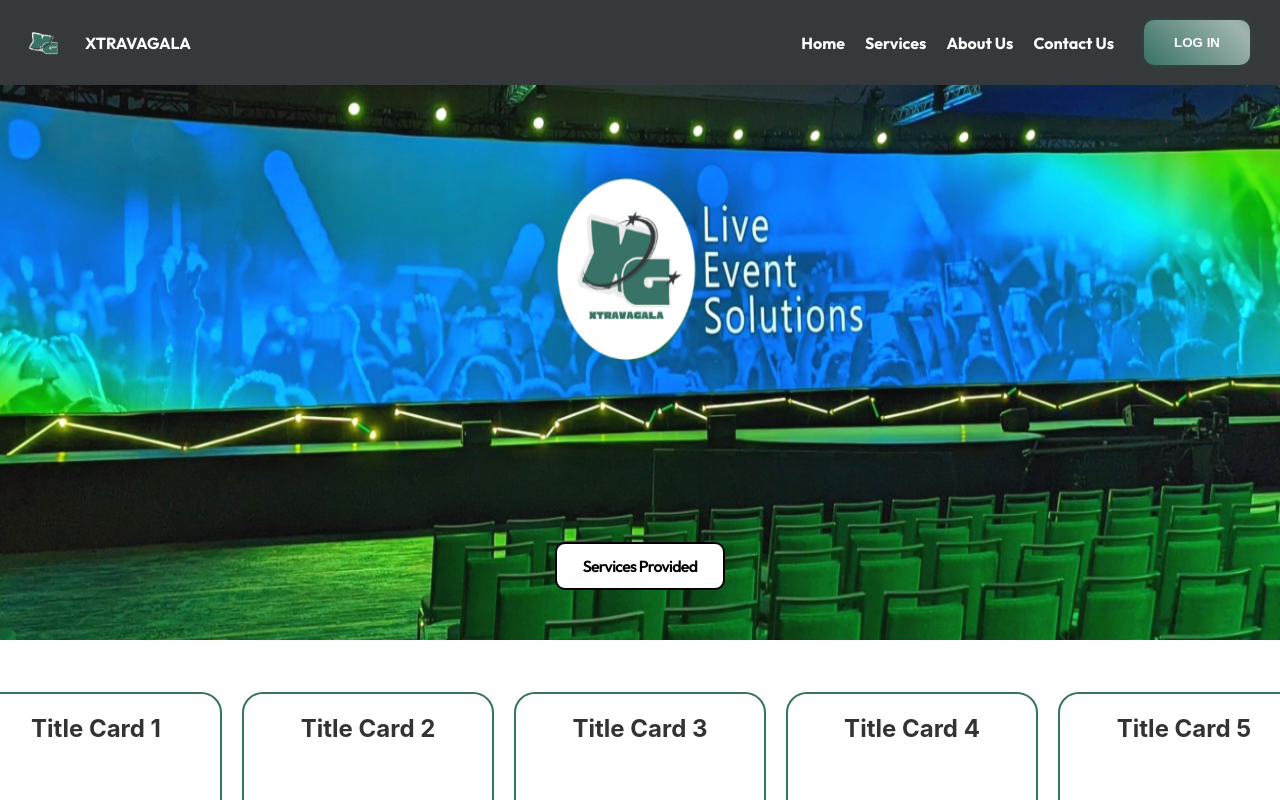
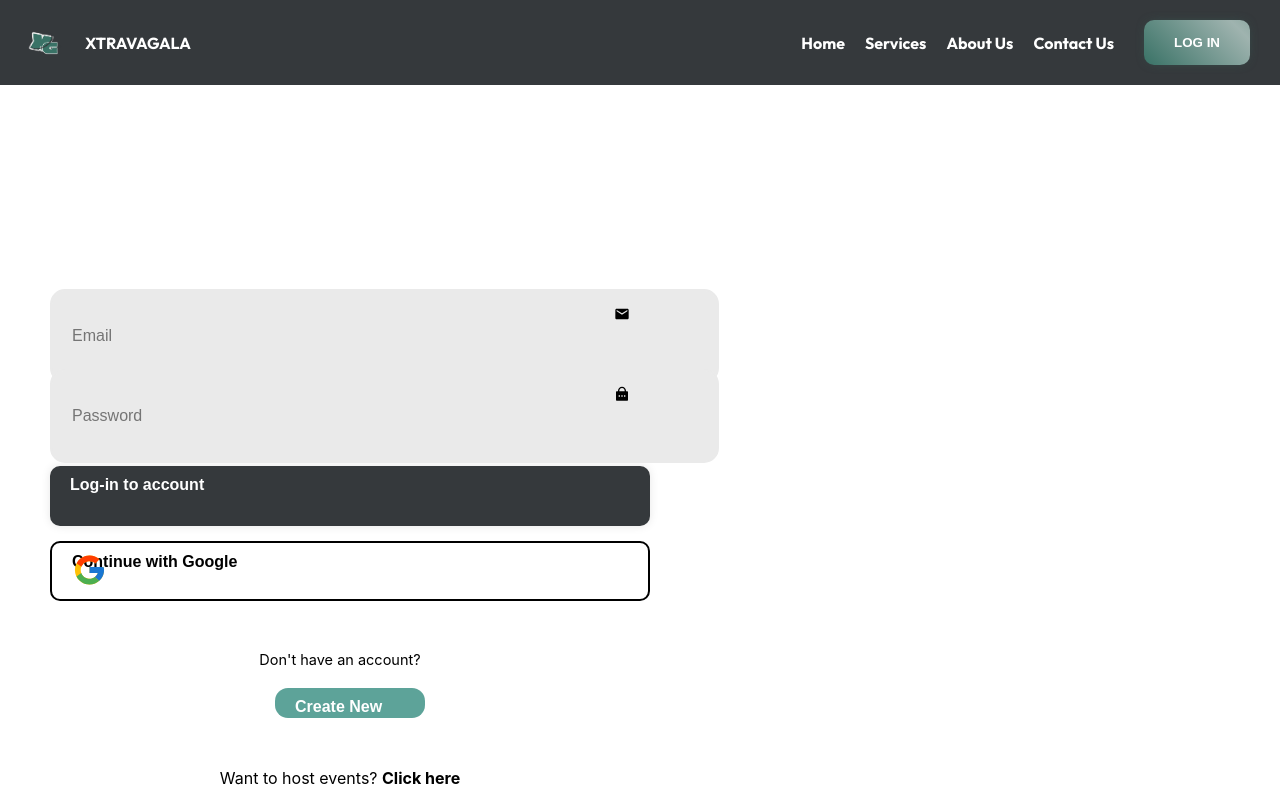
Before and after one commit to jiro1106/final-project-group-2-webdevt, a React (Create React App) app in the folder final-project/: page /user in a window 1280 px wide. Shown: the top 800 px of the page. Built offline with nearby package versions, Linux system fonts and the light colour scheme; a web font is replaced by a local one.

Commit message:
change in routing

```diff
--- a/final-project/src/App.js
+++ b/final-project/src/App.js
@@ -4,13 +4,20 @@ import {AccShortcut} from './components/AccShortcut';
 import About from './components/About';
 import './App.css';
 import homepage from './assets/homepage.png';
+import LoginForm from './components/LoginForm';
+import { BrowserRouter, Route, Router, Routes } from 'react-router-dom';
+
 
 function App() {
 
   return (
       <div className="App">
+        <BrowserRouter>
+        <Routes>
+         <Route path='/user' element={<LoginForm/>}/>
+        </Routes>
         <header className="App-header">
-          <Navbar />
+        <Navbar />
         </header>
         <div className="container1">
           <img src={homepage} alt='' className='background1'/>
@@ -28,6 +35,8 @@ function App() {
         <div className="container4">
 
         </div>
+
+        </BrowserRouter>
       </div>
   );
 }
--- /dev/null
+++ b/final-project/src/components/LoginForm.js
@@ -0,0 +1,49 @@
+import React from 'react';
+import '../css/LoginForm.css';
+import { MdEmail } from "react-icons/md";
+import { RiLockPasswordFill } from "react-icons/ri";
+import { FcGoogle } from "react-icons/fc";
+
+
+
+
+const LoginForm = () => {
+    return (
+        <div className='wrapper'>
+            <form action="">
+                <h1>USER LOGIN</h1>
+                <div className='input-box'>
+                    <input type='text' placeholder='Email' required />
+                    <MdEmail className='icon' />
+                </div>
+                <div className='input-box'>
+                    <input type='Password' placeholder='Password' required />
+                    <RiLockPasswordFill className='icon' />
+                </div>
+
+                <div className='forgot'>
+                    <a href='#/'>Forgot Password?</a>
+                </div>
+
+                <button type='submit' className='login'>Log-in to account</button>
+                <div className='google' >
+                <button type='button' href='#gmail.com'>
+                <FcGoogle className='googleicon' />
+                Continue with Google
+                </button>
+                </div>
+
+                <div className='register-link'>
+                    <p>Don't have an account? </p>
+                    <button type='button' className='create-acc'>Create New</button>
+                </div>
+
+                <div className='host-login'>
+                    <p>Want to host events? <a href='#/'>Click here</a></p>
+                </div>
+            </form>
+        </div>
+    );
+};
+
+export default LoginForm;
--- a/final-project/src/components/Navbar.js
+++ b/final-project/src/components/Navbar.js
@@ -10,7 +10,7 @@ export const Navbar = () => {
             <p>XTRAVAGALA</p>
             <div className="right-section">
                 <ul>
-                    <li>Home</li>
+                    <li><Link to='/' className='hmtbn'>Home</Link></li>
                     <li>Services</li>
                     <li>About Us</li>
                     <li>Contact Us</li>
--- /dev/null
+++ b/final-project/src/css/LoginForm.css
@@ -0,0 +1,123 @@
+.wrapper{
+    width: 700px;
+    height: 997px;
+    background: #fff;
+    justify-content: center;
+    display: flex;
+}
+
+.wrapper h1{
+    text-align: center;
+    margin-bottom: 220px;
+    margin-top: 30px;
+}
+
+.wrapper .input-box{
+    position: relative;
+    width: 600px;
+    height: 50px;
+    margin: 30px 0;
+}
+
+.input-box input{
+    width: 100%;
+    height: 100%;
+    background-color: #eaeaea;
+    border: none;
+    outline: none;
+    border: 2px solid #eaeaea;
+    border-radius: 15px;
+    font-size: 16px;
+    padding: 20px 45px 20px 20px;
+}
+
+.input-box .icon{
+    position: absolute;
+    right: 20px;
+    top: 50%;
+    transform: translateY(-50%);
+    font-size: 16px;
+}
+
+.wrapper .forgot{
+    display: flex;
+    font-size: 14.5px;
+    margin: -15px 15px 15px;
+}
+
+.wrapper .forgot a{
+    text-decoration: none;
+    color: #000;
+}
+
+.wrapper .forgot a:hover{
+    text-decoration: underline;
+}
+
+.wrapper .login{
+    width: 100%;
+    height: 60px;
+    background: #35393c;
+    border: none;
+    outline: none;
+    border-radius: 10px;
+    box-shadow: 0 0 10px rgba(0, 0, 0, .1);
+    cursor: pointer;
+    font-size: 16px;
+    color: #fff;
+}
+
+.wrapper .google button{
+    position: relative;
+    margin-top: 15px;
+    width: 100%;
+    height: 60px;
+    outline: none;
+    border-radius: 10px;
+    background-color: transparent;
+    cursor: pointer;
+    font-size: 16px;
+}
+
+.google .googleicon{
+    position: absolute;
+    left: 20px;
+    top: 48%;
+    transform: translateY(-50%);
+    font-size: 35px;
+}
+
+.wrapper .register-link{
+    font-size: 14.5px;
+    text-align: center;
+    margin-top: 50px;
+}
+
+.register-link button{
+    position: relative;
+    margin-top: 5px;
+    width: 150px;
+    height: 30px;
+    outline: none;
+    border-radius: 13px;
+    border: none;
+    background-color: #5da399;
+    color: #fff;
+    cursor: pointer;
+    font-size: 16px;
+}
+
+.host-login{
+    text-align: center;
+    margin-top: 50px;
+}
+
+.host-login a{
+    text-decoration: none;
+    color: #000;
+    font-weight: 700;
+}
+
+.host-login a:hover{
+    text-decoration: underline;
+}
--- a/final-project/src/css/Navbar.css
+++ b/final-project/src/css/Navbar.css
@@ -33,6 +33,11 @@ p {
     flex-grow: 1;
 }
 
+.navbar a{
+    text-decoration: none;
+    color: white;
+}
+
 ul {
     display: flex;
     list-style: none;
@@ -43,6 +48,8 @@ ul {
 ul li {
     margin-right: 20px;
     cursor: pointer;
+    list-style: none;
+    text-decoration: none;
 }
 
 .drop-down {
--- a/final-project/src/index.js
+++ b/final-project/src/index.js
@@ -3,15 +3,12 @@ import ReactDOM from 'react-dom/client';
 import './index.css';
 import App from './App';
 import reportWebVitals from './reportWebVitals';
-import { BrowserRouter } from 'react-router-dom';
 
 const root = ReactDOM.createRoot(document.getElementById('root'));
 root.render(
-  <BrowserRouter>
   <React.StrictMode>
     <App />
   </React.StrictMode>
-  </BrowserRouter>
 );
 
 // If you want to start measuring performance in your app, pass a function
--- /dev/null
+++ b/package.json
@@ -0,0 +1,6 @@
+{
+  "dependencies": {
+    "react-icons": "^5.3.0",
+    "react-router-dom": "^7.0.1"
+  }
+}
```
Also changed, not shown: 1 other file (tests, documents, lock files or other folders).
